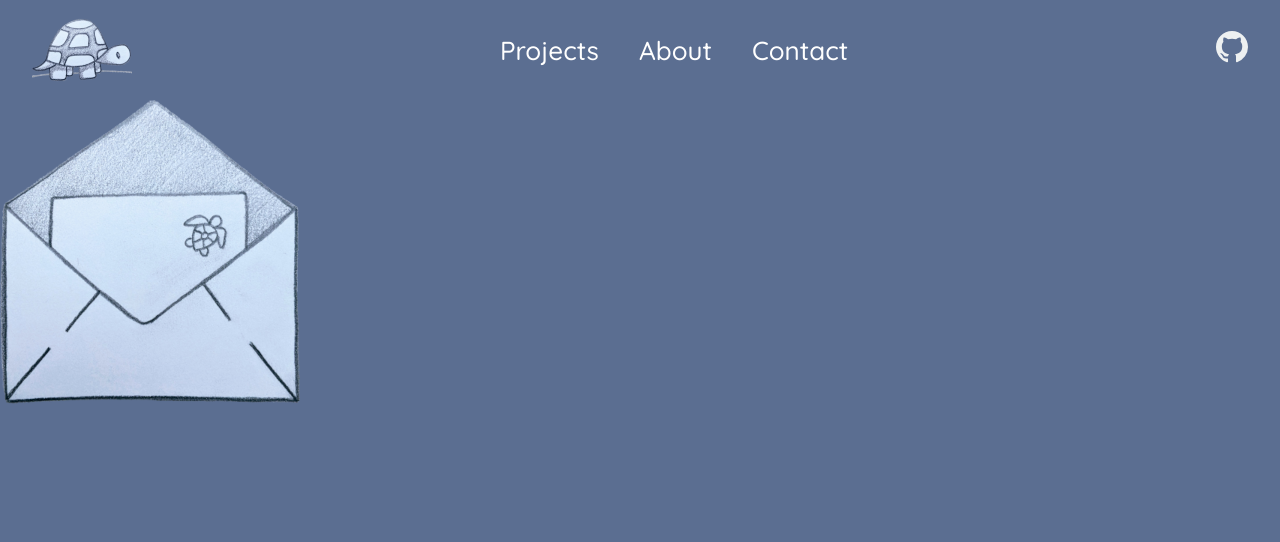
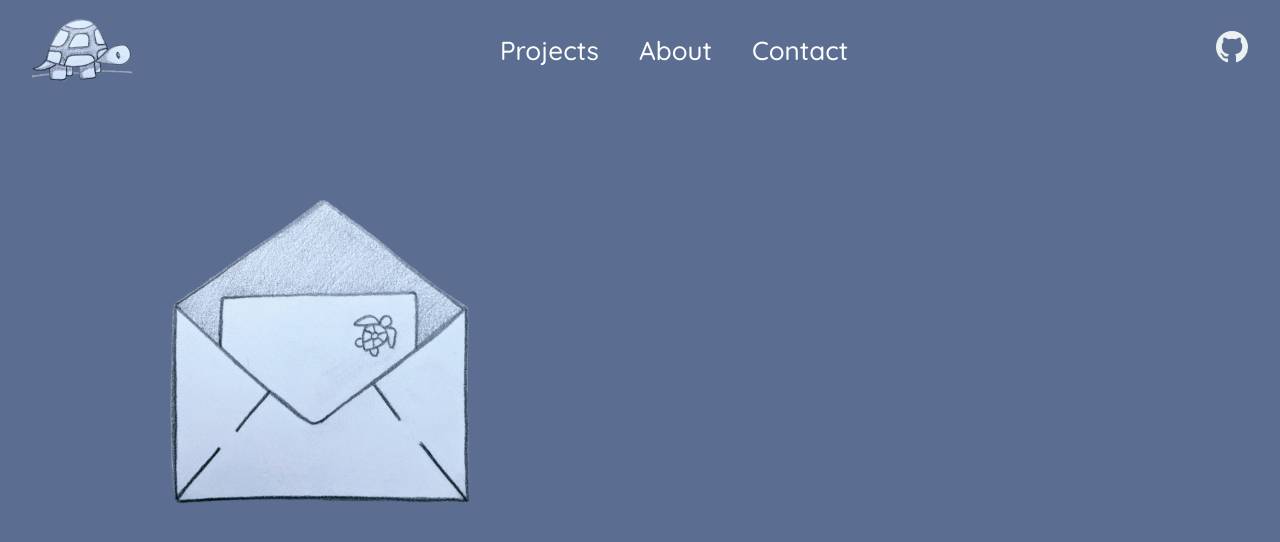
Before and after one commit to kiiramat/kiiramat-website, a React (Create React App) app: page /contact in a window 1280 px wide. Shown: the top 542 px of the page. Built offline with nearby package versions, Linux system fonts and the light colour scheme.

Commit message:
created 2 columns in Contact page

```diff
--- a/src/pages/Contact.css
+++ b/src/pages/Contact.css
@@ -1,8 +1,24 @@
-.contact-div {
+.contact-container {
     display: flex;
-
 }
 
-.envelope {
+.contact-div {
+    width: 100%;
+}
 
+.horizontal {
+    display: flex;
+    flex-direction: row;
+    flex-basis: 100%;
 }
+
+.vertical {
+    display: flex;
+    flex-direction: column;
+    flex-basis: 50%;
+}
+
+.envelope-div {
+    margin-left: 170px;
+    margin-top: 100px;
+}
--- a/src/pages/Contact.js
+++ b/src/pages/Contact.js
@@ -1,12 +1,23 @@
-import envelope from "../images/envelope.png"
-import "./Contact.css"
+import envelope from "../images/envelope.png";
+import "./Contact.css";
 
 function Contact() {
-    return (
-        <div className="contact-div">
-            <img className="envelope" src={envelope} alt="Envelope" />
+  return (
+    <div className="contact-container">
+      <div className="contact-div">
+        <div className="horizontal">
+          <div className="vertical">
+            <div className="envelope-div">
+              <img className="envelope" src={envelope} alt="Envelope" />
+            </div>
+          </div>
+          <div className="vertical">
+
+          </div>
         </div>
-    );
+      </div>
+    </div>
+  );
 }
 
 export default Contact;
```
